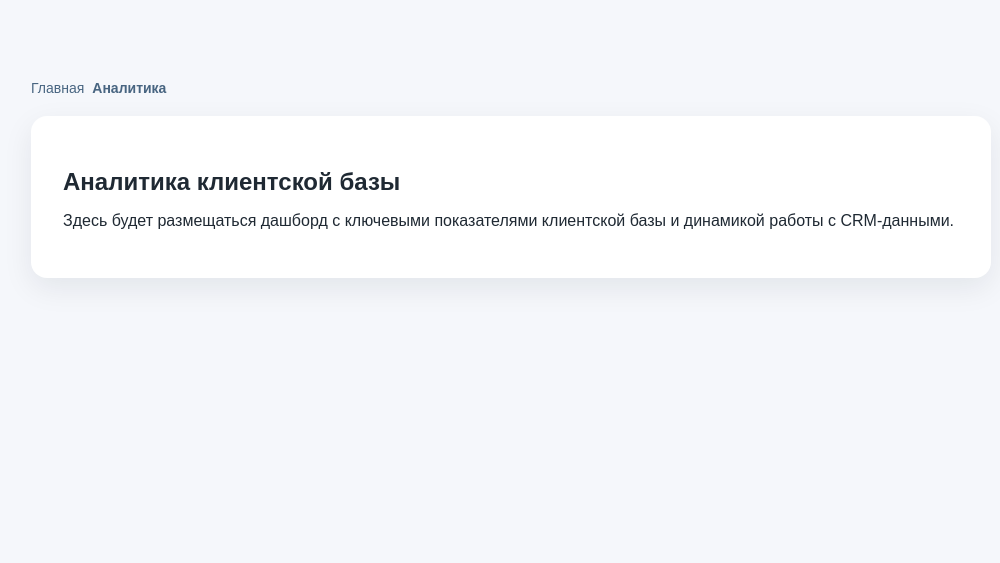
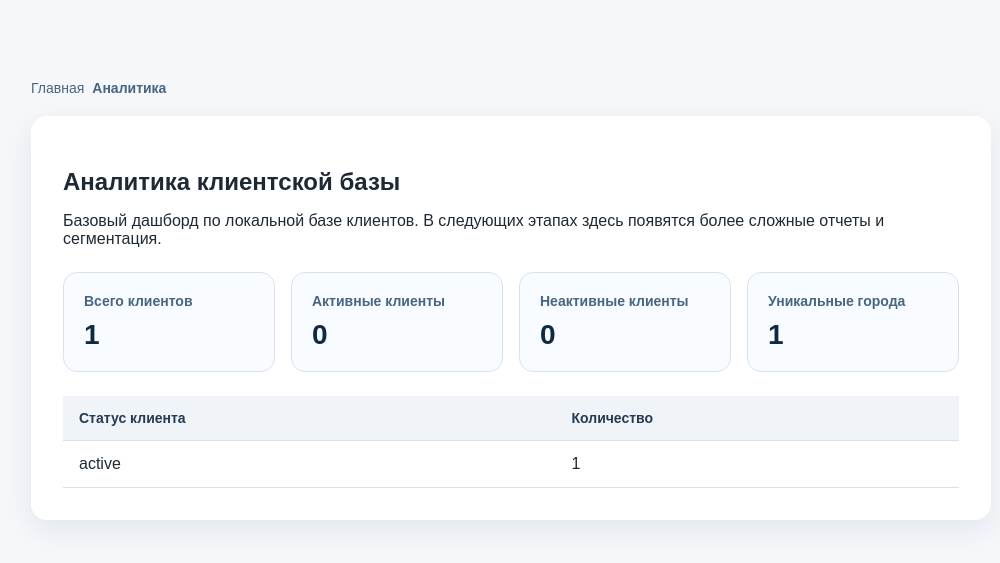
Before and after one commit to d15944343-a11y/bitrix24-resource, a Flask app: page /analytics in a window 1280 px wide. Shown: the part 89-652 px from the top of the page, without its empty margins (129-1129 px from the left). Run offline with Flask 3, Linux system fonts and the light colour scheme; tables that the repository leaves empty hold one stand-in row (values such as "Sample post").

Commit message:
Добавил базовый дашборд аналитики

```diff
--- a/app/routes.py
+++ b/app/routes.py
@@ -51,8 +51,23 @@ def contacts():
 
 @main_bp.route("/analytics")
 def analytics():
+    clients = Client.query.all()
+    total_clients = len(clients)
+    active_clients = sum(1 for client in clients if client.status in {"Новый", "В работе", "Постоянный", "Импортирован из Bitrix24"})
+    inactive_clients = sum(1 for client in clients if client.status == "Неактивный")
+    unique_cities = len({client.city for client in clients})
+
+    status_counts = {}
+    for client in clients:
+        status_counts[client.status] = status_counts.get(client.status, 0) + 1
+
     return render_template(
         "analytics.html",
+        total_clients=total_clients,
+        active_clients=active_clients,
+        inactive_clients=inactive_clients,
+        unique_cities=unique_cities,
+        status_counts=status_counts,
         breadcrumbs=[
             {"title": "Главная", "endpoint": "main.index"},
             {"title": "Аналитика"},
--- a/app/static/css/style.css
+++ b/app/static/css/style.css
@@ -203,6 +203,35 @@ body {
     color: #991b1b;
 }
 
+.stats-grid {
+    display: grid;
+    grid-template-columns: repeat(auto-fit, minmax(180px, 1fr));
+    gap: 16px;
+    margin-top: 24px;
+    margin-bottom: 24px;
+}
+
+.stat-card {
+    padding: 20px;
+    border-radius: 14px;
+    background-color: #f8fbff;
+    border: 1px solid #d9e2ec;
+}
+
+.stat-card__label {
+    display: block;
+    margin-bottom: 10px;
+    color: #486581;
+    font-size: 14px;
+    font-weight: 700;
+}
+
+.stat-card__value {
+    font-size: 28px;
+    font-weight: 800;
+    color: #102a43;
+}
+
 .breadcrumbs {
     display: flex;
     flex-wrap: wrap;
--- a/app/templates/analytics.html
+++ b/app/templates/analytics.html
@@ -5,6 +5,44 @@
 {% block content %}
 <section class="card">
     <h1>Аналитика клиентской базы</h1>
-    <p>Здесь будет размещаться дашборд с ключевыми показателями клиентской базы и динамикой работы с CRM-данными.</p>
+    <p>Базовый дашборд по локальной базе клиентов. В следующих этапах здесь появятся более сложные отчеты и сегментация.</p>
+
+    <div class="stats-grid">
+        <div class="stat-card">
+            <span class="stat-card__label">Всего клиентов</span>
+            <span class="stat-card__value">{{ total_clients }}</span>
+        </div>
+        <div class="stat-card">
+            <span class="stat-card__label">Активные клиенты</span>
+            <span class="stat-card__value">{{ active_clients }}</span>
+        </div>
+        <div class="stat-card">
+            <span class="stat-card__label">Неактивные клиенты</span>
+            <span class="stat-card__value">{{ inactive_clients }}</span>
+        </div>
+        <div class="stat-card">
+            <span class="stat-card__label">Уникальные города</span>
+            <span class="stat-card__value">{{ unique_cities }}</span>
+        </div>
+    </div>
+
+    <div class="table-wrap">
+        <table class="data-table">
+            <thead>
+                <tr>
+                    <th>Статус клиента</th>
+                    <th>Количество</th>
+                </tr>
+            </thead>
+            <tbody>
+                {% for status, count in status_counts.items() %}
+                <tr>
+                    <td>{{ status }}</td>
+                    <td>{{ count }}</td>
+                </tr>
+                {% endfor %}
+            </tbody>
+        </table>
+    </div>
 </section>
 {% endblock %}
```
